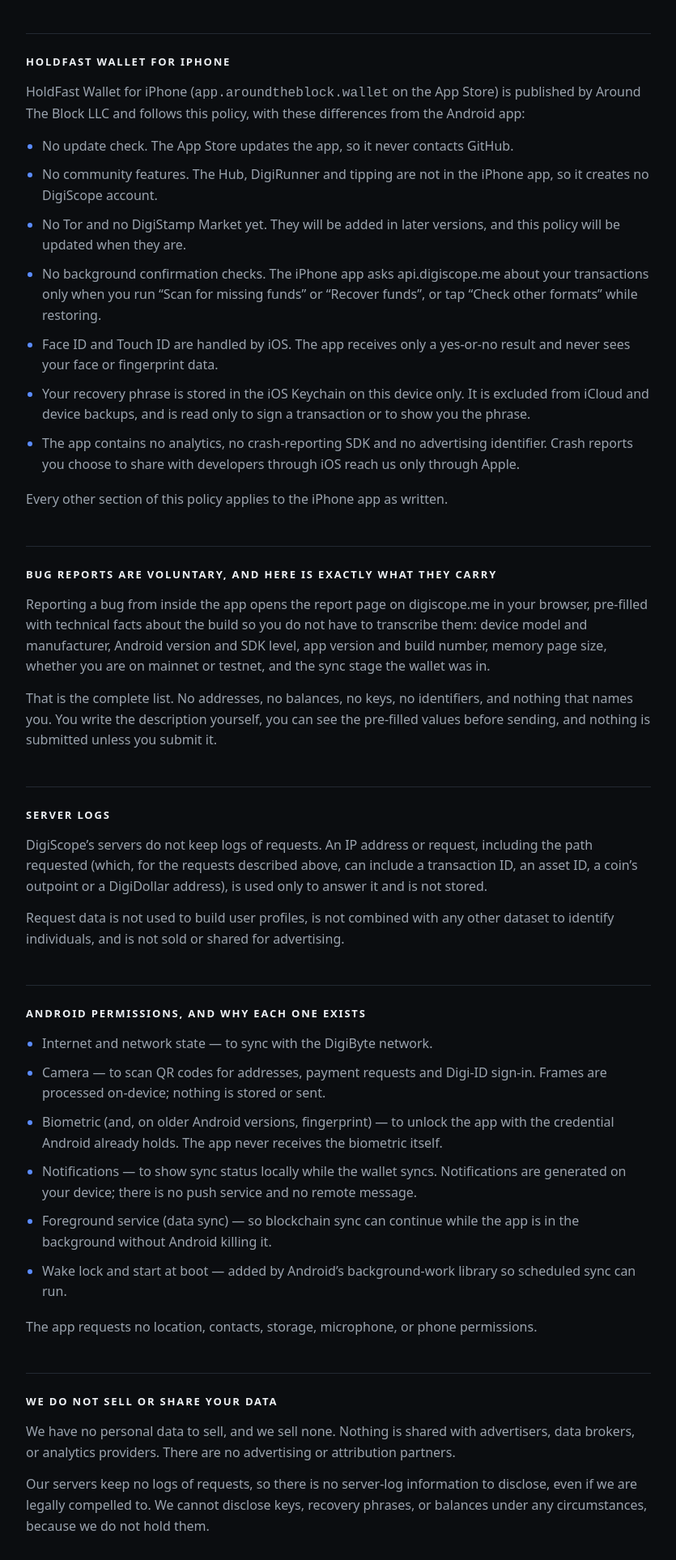
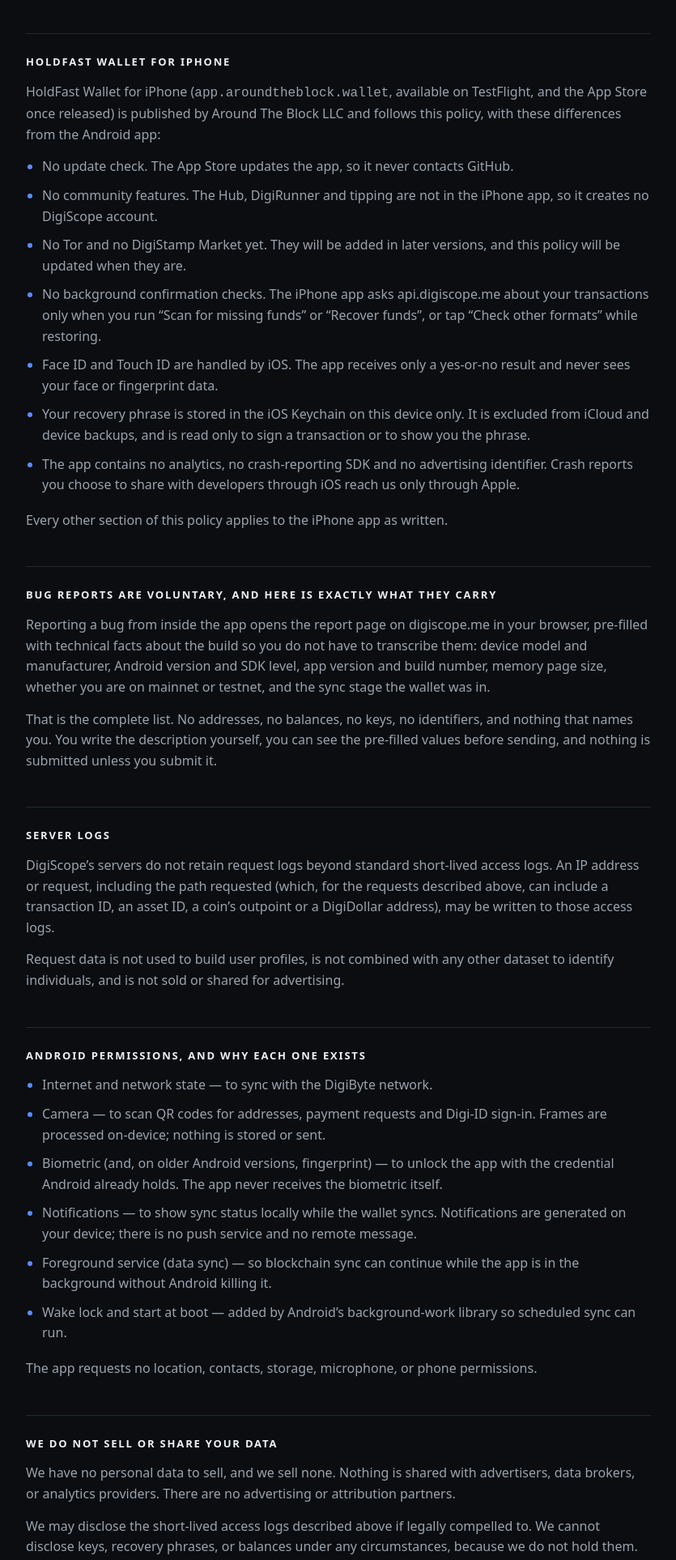
Before and after one commit to JohnnyLawDGB/aroundtheblock.us, a plain HTML site: page privacy-policy.html in a window 1280 px wide. Shown: the part 4040-5966 px from the top of the page at 81% size, without its empty margins (222-1057 px from the left). Drawn offline with Linux system fonts and the light colour scheme.

Commit message:
Privacy policy: short-lived access logs, TestFlight until App Store release (#16)
The page no longer says DigiScope keeps no request logs, and it no longer places the iPhone app on the public App Store.

Co-authored-by: Cursor Agent <cursoragent@cursor.com>

```diff
--- a/privacy-policy.html
+++ b/privacy-policy.html
@@ -168,7 +168,7 @@
 <p>The company is at aroundtheblock.us, which hosts the authoritative copy of this policy. This policy is also published on digiscope.me, where the app is distributed: <a href="https://digiscope.me/wallet/privacy-policy" rel="noopener">https://digiscope.me/wallet/privacy-policy</a></p>
 <p>To reach us about anything in this policy, write to privacy@aroundtheblock.us, or use the support page linked at the bottom.</p>
 <h3 id="what-we-collect-nothing-that-identifies-you"><strong>WHAT WE COLLECT: NOTHING THAT IDENTIFIES YOU</strong></h3>
-<p>Holding and moving DigiByte requires no account. There is no sign-up, no email address, no password, and no profile — you can install the wallet, generate keys, receive and spend, and never identify yourself to anyone. If you never open the community features described below, we hold nothing about you. DigiScope’s servers do not keep logs of requests: an IP address or request is used only to answer it and is not stored.</p>
+<p>Holding and moving DigiByte requires no account. There is no sign-up, no email address, no password, and no profile — you can install the wallet, generate keys, receive and spend, and never identify yourself to anyone. If you never open the community features described below, we hold nothing about you beyond standard short-lived access logs. DigiScope’s servers do not retain request logs beyond those access logs.</p>
 <p>The app contains no analytics SDK, no crash-reporting SDK, no advertising or attribution SDK, and does not read the Android advertising ID. It does not use Google Play Services. There is no telemetry to disable, because none was written.</p>
 <h3 id="what-never-leaves-your-device"><strong>WHAT NEVER LEAVES YOUR DEVICE</strong></h3>
 <p>Your recovery phrase, private keys, PIN, and any biometric data stay on your device. Biometrics are handled by Android itself; the app receives only a yes-or-no unlock result and never sees your fingerprint or face data.</p>
@@ -199,7 +199,7 @@
 </ul>
 <p>Tor is off by default. When you turn it on, the app’s connections go through Tor, except the DigiStamp Market tab and links opened in your browser. If Tor cannot start or cannot reach any peer, the app falls back to a direct connection and tells you so with a banner rather than stop working — so Tor reduces what servers and peers learn, but is not a guarantee.</p>
 <h3 id="holdfast-wallet-for-iphone"><strong>HOLDFAST WALLET FOR IPHONE</strong></h3>
-<p>HoldFast Wallet for iPhone (<code>app.aroundtheblock.wallet</code> on the App Store) is published by Around The Block LLC and follows this policy, with these differences from the Android app:</p>
+<p>HoldFast Wallet for iPhone (<code>app.aroundtheblock.wallet</code>, available on TestFlight, and the App Store once released) is published by Around The Block LLC and follows this policy, with these differences from the Android app:</p>
 <ul>
   <li>No update check. The App Store updates the app, so it never contacts GitHub.</li>
   <li>No community features. The Hub, DigiRunner and tipping are not in the iPhone app, so it creates no DigiScope account.</li>
@@ -214,7 +214,7 @@
 <p>Reporting a bug from inside the app opens the report page on digiscope.me in your browser, pre-filled with technical facts about the build so you do not have to transcribe them: device model and manufacturer, Android version and SDK level, app version and build number, memory page size, whether you are on mainnet or testnet, and the sync stage the wallet was in.</p>
 <p>That is the complete list. No addresses, no balances, no keys, no identifiers, and nothing that names you. You write the description yourself, you can see the pre-filled values before sending, and nothing is submitted unless you submit it.</p>
 <h3 id="server-logs"><strong>SERVER LOGS</strong></h3>
-<p>DigiScope’s servers do not keep logs of requests. An IP address or request, including the path requested (which, for the requests described above, can include a transaction ID, an asset ID, a coin’s outpoint or a DigiDollar address), is used only to answer it and is not stored.</p>
+<p>DigiScope’s servers do not retain request logs beyond standard short-lived access logs. An IP address or request, including the path requested (which, for the requests described above, can include a transaction ID, an asset ID, a coin’s outpoint or a DigiDollar address), may be written to those access logs.</p>
 <p>Request data is not used to build user profiles, is not combined with any other dataset to identify individuals, and is not sold or shared for advertising.</p>
 <h3 id="android-permissions-and-why-each-one-exists"><strong>ANDROID PERMISSIONS, AND WHY EACH ONE EXISTS</strong></h3>
 <ul>
@@ -228,7 +228,7 @@
 <p>The app requests no location, contacts, storage, microphone, or phone permissions.</p>
 <h3 id="we-do-not-sell-or-share-your-data"><strong>WE DO NOT SELL OR SHARE YOUR DATA</strong></h3>
 <p>We have no personal data to sell, and we sell none. Nothing is shared with advertisers, data brokers, or analytics providers. There are no advertising or attribution partners.</p>
-<p>Our servers keep no logs of requests, so there is no server-log information to disclose, even if we are legally compelled to. We cannot disclose keys, recovery phrases, or balances under any circumstances, because we do not hold them.</p>
+<p>We may disclose the short-lived access logs described above if legally compelled to. We cannot disclose keys, recovery phrases, or balances under any circumstances, because we do not hold them.</p>
 <h3 id="digi-id-sign-in"><strong>DIGI-ID SIGN-IN</strong></h3>
 <p>Digi-ID lets you sign in to a supporting website by scanning its QR code. The wallet signs a challenge and sends the signature, with the address that made it, to that site. No password and no personal information are transmitted, and DigiScope is not an intermediary in that exchange.</p>
 <p>Each site gets its own key, so sites cannot link your sign-ins to each other or to your wallet. The exceptions are DigiScope’s own sites, and any site you signed in to before per-site keys were introduced: those keep the wallet address used before, so your existing account there still works.</p>
@@ -255,7 +255,7 @@
 <h3 id="deleting-your-community-account"><strong>DELETING YOUR COMMUNITY ACCOUNT</strong></h3>
 <p>The wallet itself has no account to delete: uninstalling the app removes its data from your phone. Write down your recovery phrase first, because we cannot restore it.</p>
 <p>If you signed in to the optional community features, you can ask us to delete that DigiScope account. Email privacy@aroundtheblock.us with the subject “Delete my account” and include your Hub handle and the address shown on your profile. We may ask you to confirm the request from inside the Hub, so that we know it comes from whoever controls the account. If the account holds a tip balance, say so in the request and we will settle it with you before deleting.</p>
-<p>Deletion removes the account record, your handle, your chat messages, forum threads, replies and upvotes, your DigiRunner scores, and the reports you filed. We complete it within 30 days. Our servers keep no access logs, so there are none to erase or age out. Anything recorded on the DigiByte blockchain, including the address itself, cannot be deleted by anyone.</p>
+<p>Deletion removes the account record, your handle, your chat messages, forum threads, replies and upvotes, your DigiRunner scores, and the reports you filed. We complete it within 30 days. Our servers keep standard short-lived access logs, which are not separately erased as part of this deletion. Anything recorded on the DigiByte blockchain, including the address itself, cannot be deleted by anyone.</p>
 <h3 id="your-data-your-control"><strong>YOUR DATA, YOUR CONTROL</strong></h3>
 <p>Because everything meaningful lives on your device, you control it directly. Uninstalling the app removes its local data from your phone. Funds are not stored in the app — they exist on the blockchain, and your recovery phrase is what reaches them, which is why that phrase must be backed up before you uninstall anything.</p>
 <p>If you want access, correction, or deletion of anything you believe we hold, write to privacy@aroundtheblock.us and we will respond within 30 days. In practice the honest answer is usually that we hold nothing tied to you.</p>
```
Also changed, not shown: privacy-policy/index.html (+5 -5 lines).
